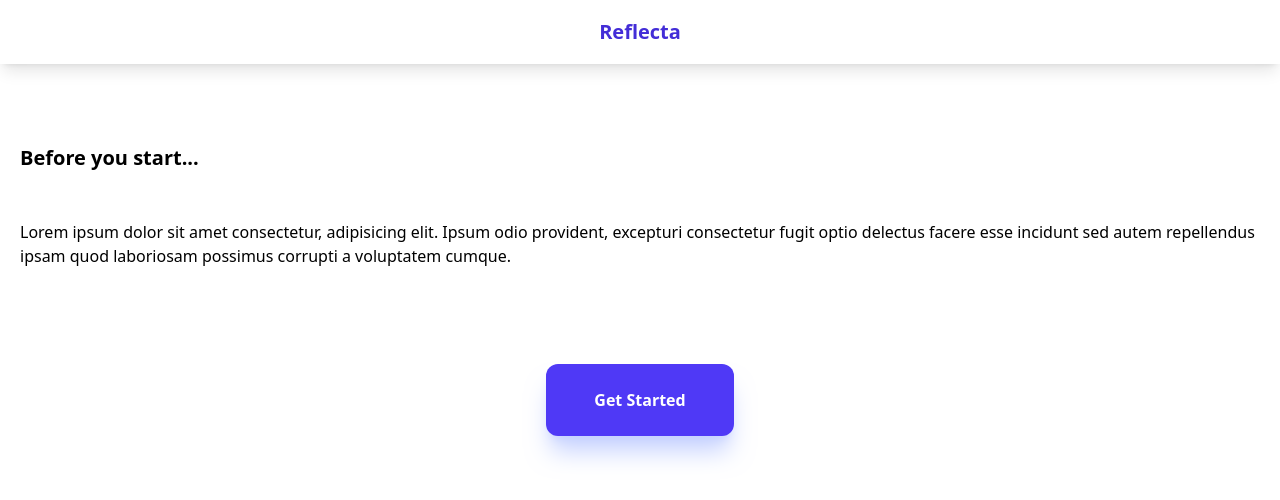
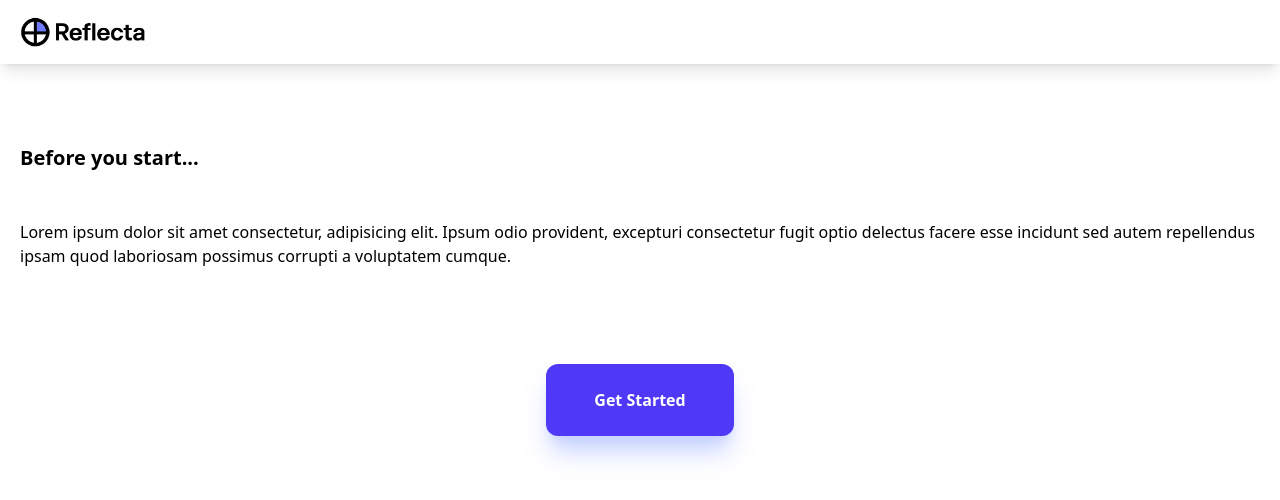
Before and after one commit to soorenaganji/reflecta, a Next.js app: page / in a window 1280 px wide. Shown: the top 500 px of the page. Built offline with nearby package versions, Linux system fonts and the light colour scheme.

Commit message:
add logo to header and update layout structure

```diff
--- a/app/layout.js
+++ b/app/layout.js
@@ -1,5 +1,8 @@
 import "./globals.css";
 import { Toaster } from "react-hot-toast";
+import Image from "next/image";
+import logo from "@/public/logo.PNG";
+import Link from "next/link";
 export const metadata = {
   title: "Reflecta",
   description: "Generated by create next app",
@@ -8,10 +11,13 @@ export default function RootLayout({ children }) {
   return (
     <html lang="en">
       <body suppressHydrationWarning className={``}>
-      <Toaster/>
+        <Toaster />
         <div className="">
-          <header className="flex items-center justify-around px-1 py-4 h-16 shadow-lg mb-16">
-            <h1 className="text-xl font-extrabold text-indigo-700">Reflecta</h1>
+          <header className="flex items-center justify-start px-1 py-4 h-16 shadow-lg mb-16">
+            <Link href={"/"}>
+              {" "}
+              <Image src={logo} width={160} height={60} alt="logo" />
+            </Link>
           </header>
           <div className="px-3">{children}</div>
           <footer></footer>
```
Also changed, not shown: public/logo.PNG (added).
